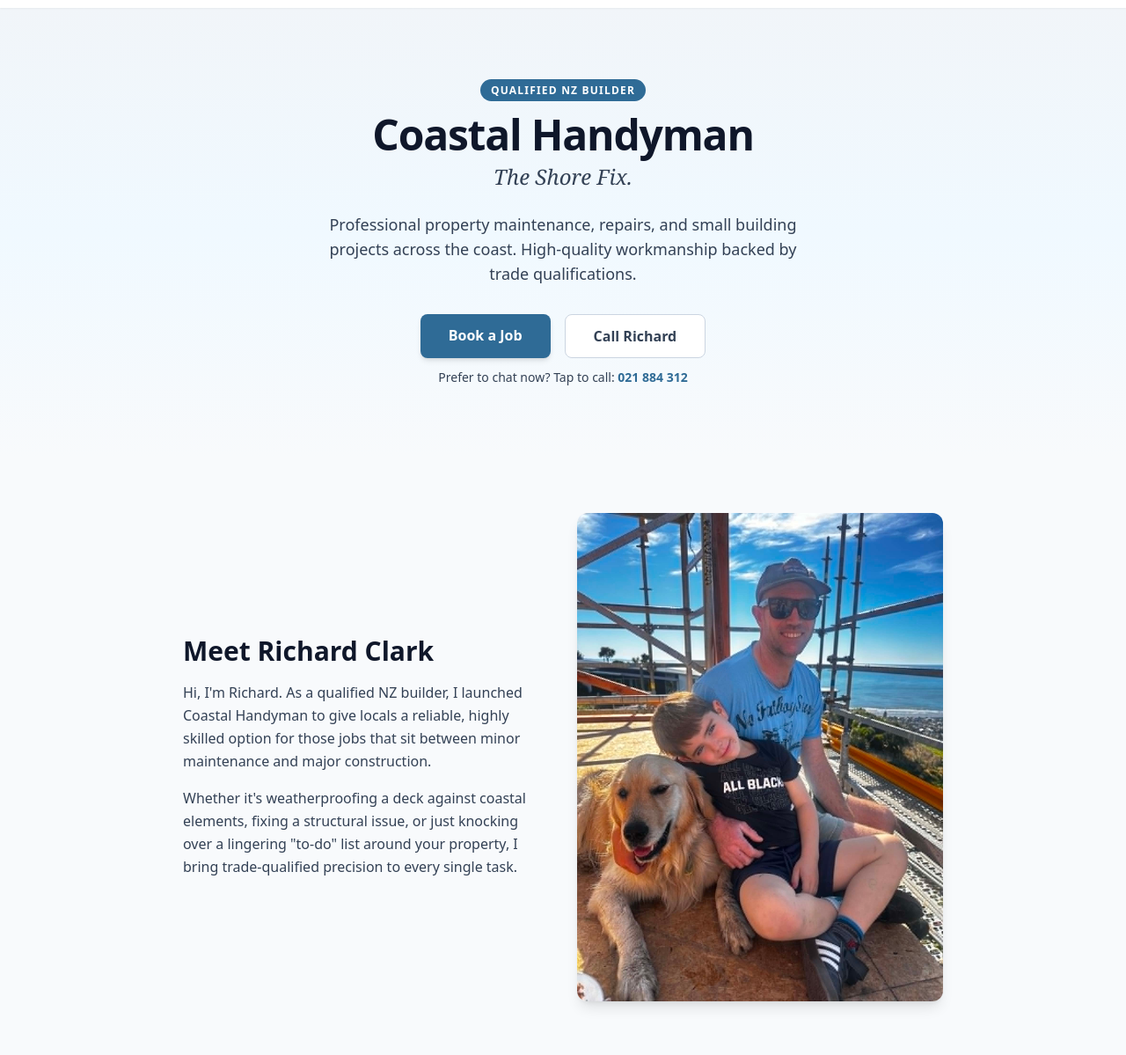
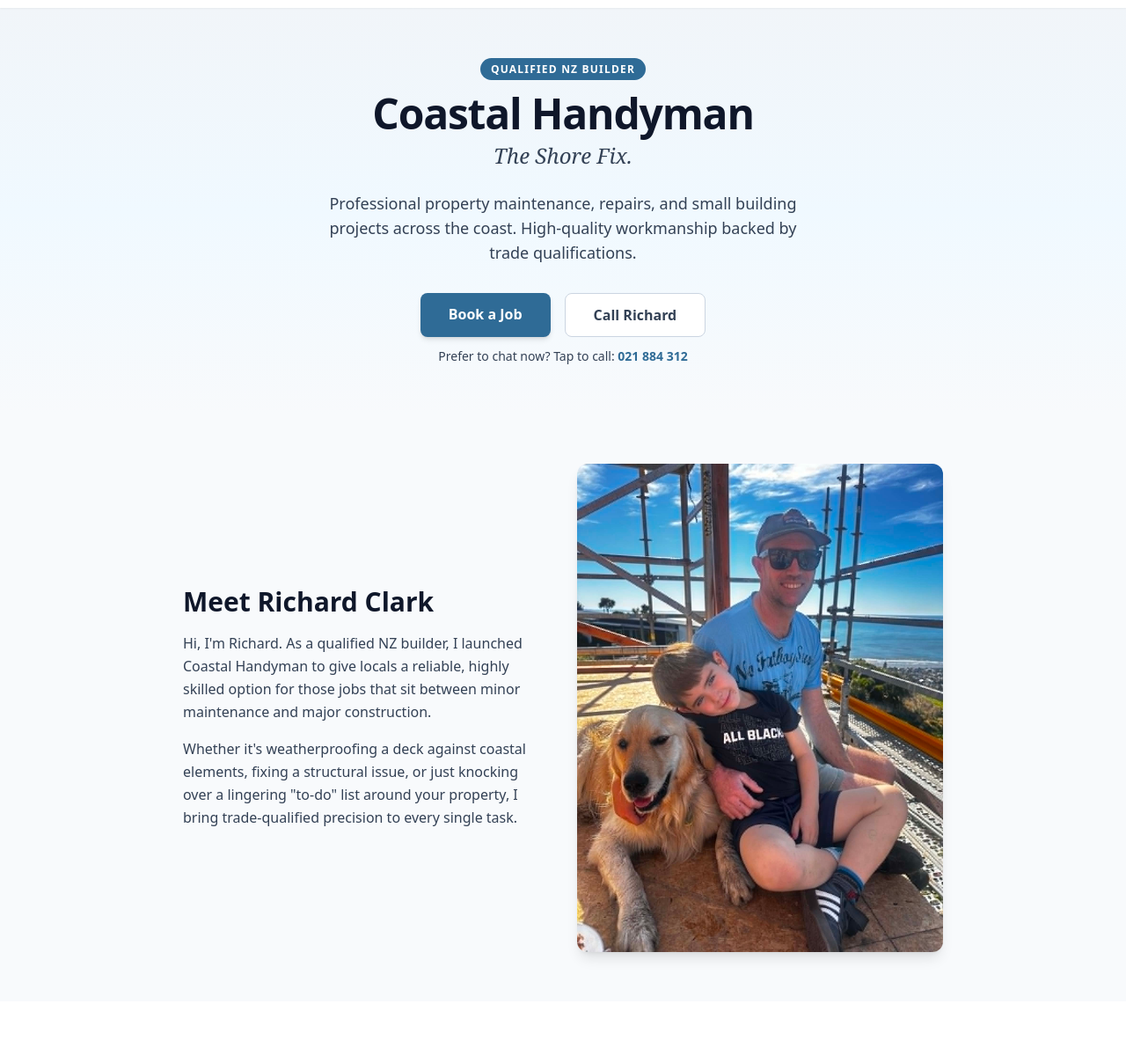
Before and after one commit to nzandberg/coastal_handyman, a plain HTML site: page index.html in a window 1280 px wide. Shown: the part 79-1278 px from the top of the page at 88% size. Drawn offline with nearby package versions, Linux system fonts and the light colour scheme.

Commit message:
Reduce padding in sections for improved layout consistency in index.html and webpagelight.html

```diff
--- a/index.html
+++ b/index.html
@@ -36,7 +36,7 @@
         </div>
     </nav>
 
-    <section class="bg-gradient-to-b from-slate-100 via-sky-50 to-slate-50 py-20 px-4 text-center dark:from-slate-900 dark:via-slate-950 dark:to-slate-950">
+    <section class="bg-gradient-to-b from-slate-100 via-sky-50 to-slate-50 py-14 px-4 text-center dark:from-slate-900 dark:via-slate-950 dark:to-slate-950">
         <div class="max-w-3xl mx-auto">
             <span class="bg-coastalBlue text-white text-xs font-bold uppercase tracking-widest px-3 py-1 rounded-full">
                 Qualified NZ Builder
@@ -62,7 +62,7 @@
         </div>
     </section>
 
-    <section id="about" class="py-12 md:py-16 px-4 max-w-4xl mx-auto dark:bg-slate-950">
+    <section id="about" class="py-10 md:py-14 px-4 max-w-4xl mx-auto dark:bg-slate-950">
         <div class="grid md:grid-cols-2 gap-8 items-center">
             <div>
                 <h2 class="text-3xl font-bold text-slate-900 dark:text-white mb-4">Meet Richard Clark</h2>
```
Also changed, not shown: webpagelight.html (+2 -2 lines).
